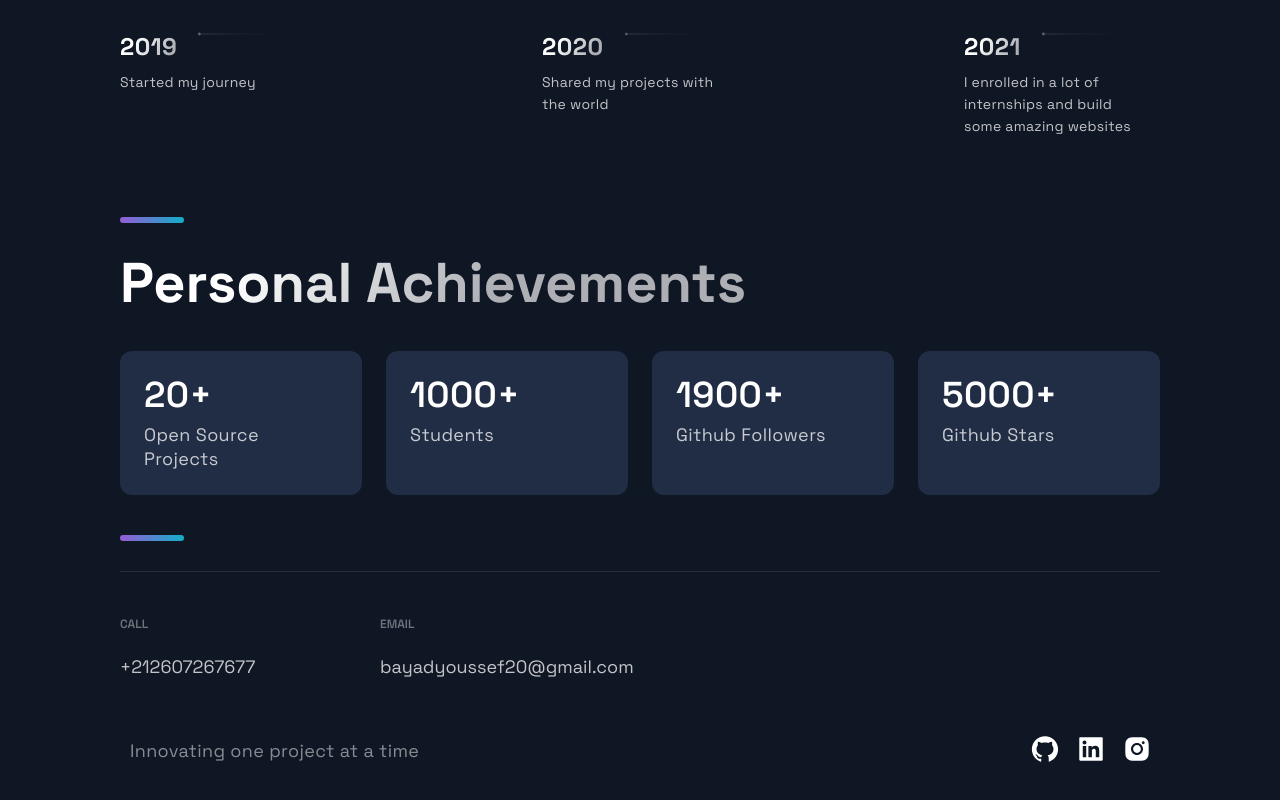
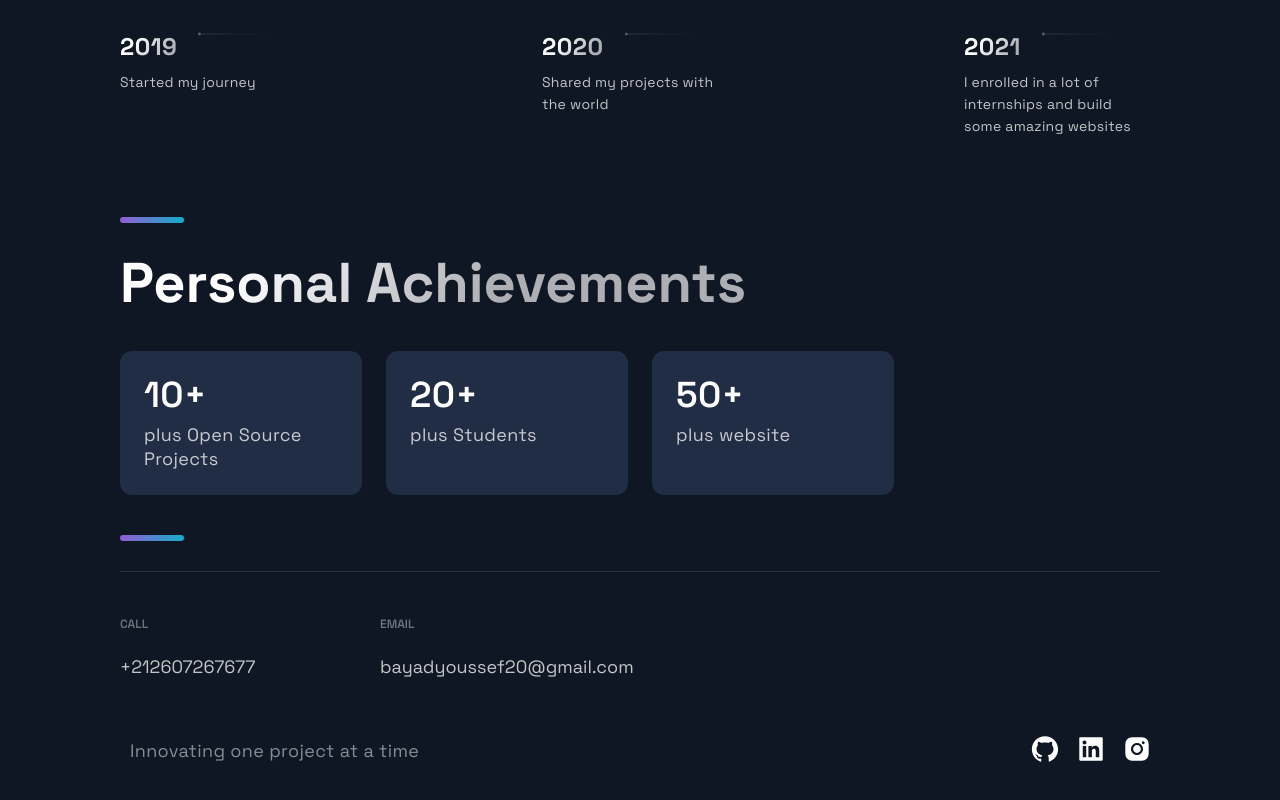
Before and after one commit to YoussefBayad/myportfolio, a Next.js app: page / in a window 1280 px wide. Shown: the part 3650-4450 px from the top of the page. Built offline with nearby package versions, Linux system fonts and the light colour scheme.

Commit message:
edit tech acomplishment  content

```diff
--- a/src/components/Acomplishments/Acomplishments.js
+++ b/src/components/Acomplishments/Acomplishments.js
@@ -1,13 +1,17 @@
 import React from 'react';
 
-import { Section, SectionDivider, SectionTitle } from '../../styles/GlobalComponents';
+import {
+  Section,
+  SectionDivider,
+  SectionTitle,
+} from '../../styles/GlobalComponents';
 import { Box, Boxes, BoxNum, BoxText } from './AcomplishmentsStyles';
 
 const data = [
-  { number: 20, text: 'Open Source Projects'},
-  { number: 1000, text: 'Students', },
-  { number: 1900, text: 'Github Followers', },
-  { number: 5000, text: 'Github Stars', }
+  { number: 10, text: 'plus Open Source Projects' },
+  { number: 20, text: 'plus Students' },
+  { number: 50, text: 'plus website' },
+  // { number: 5000, text: 'Github Stars', }
 ];
 
 const Acomplishments = () => (
@@ -21,7 +25,7 @@ const Acomplishments = () => (
         </Box>
       ))}
     </Boxes>
-    <SectionDivider/>
+    <SectionDivider />
   </Section>
 );
 
```
